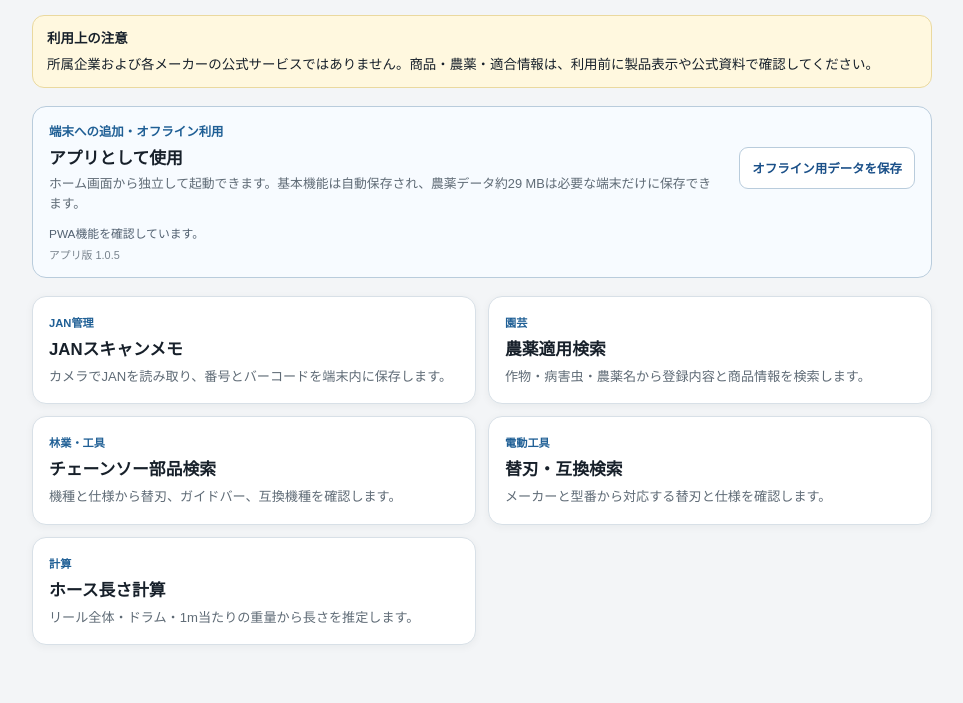
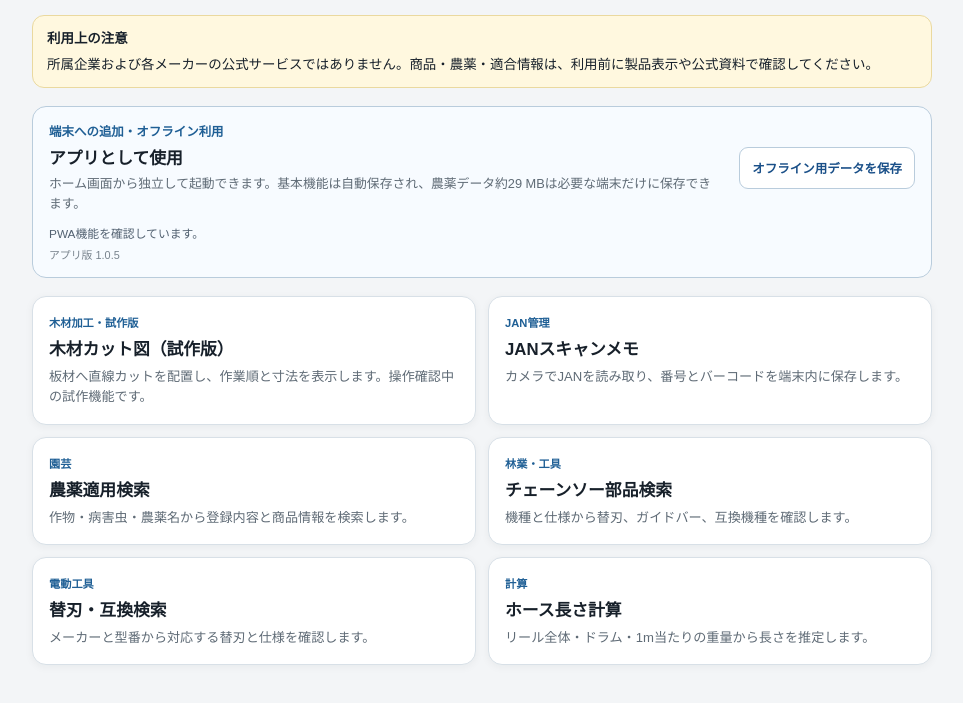
Before and after one commit to shinbowork2025-ops/tools, a plain HTML site: page index.html in a window 1280 px wide. Shown: the part 145-848 px from the top of the page, without its empty margins (158-1121 px from the left). Drawn offline with Linux system fonts and the light colour scheme.

Commit message:
feat: add wood cut planner prototype to tool list

```diff
--- a/index.html
+++ b/index.html
@@ -42,6 +42,10 @@
     </section>
 
     <section class="tool-grid" aria-label="ツール一覧">
+      <a class="tool-card" href="tools/wood-cut-planner/">
+        <span class="category">木材加工・試作版</span><h2>木材カット図（試作版）</h2>
+        <p>板材へ直線カットを配置し、作業順と寸法を表示します。操作確認中の試作機能です。</p>
+      </a>
       <a class="tool-card" href="tools/jan-scanner/">
         <span class="category">JAN管理</span><h2>JANスキャンメモ</h2>
         <p>カメラでJANを読み取り、番号とバーコードを端末内に保存します。</p>
```
